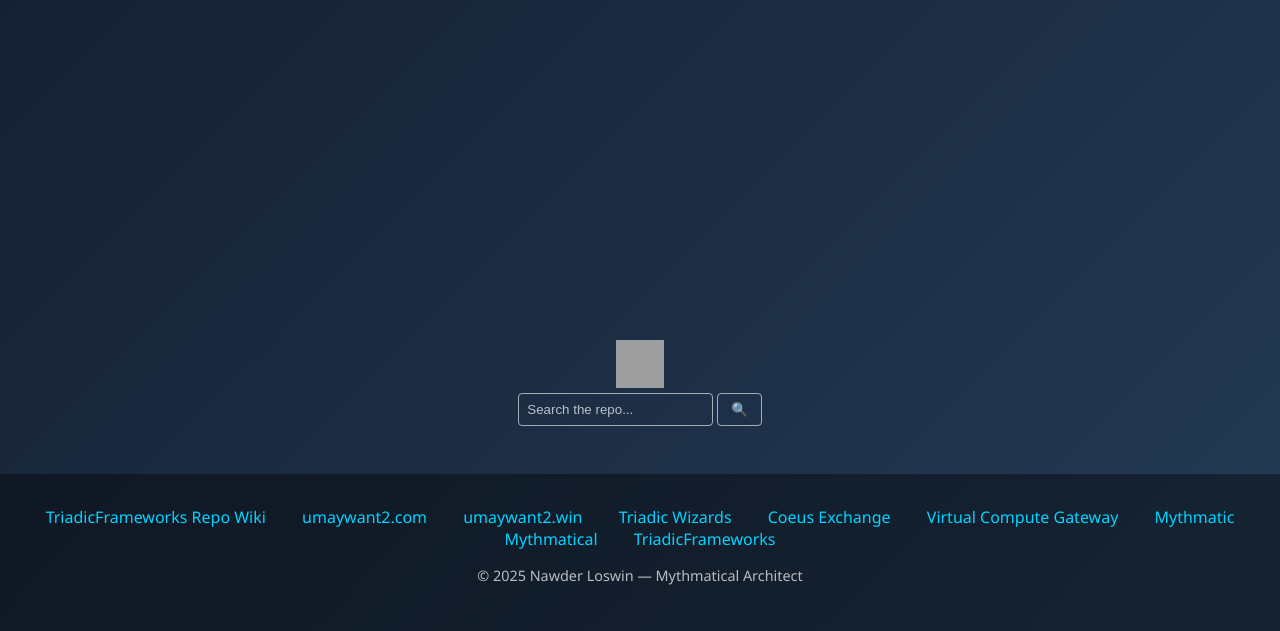
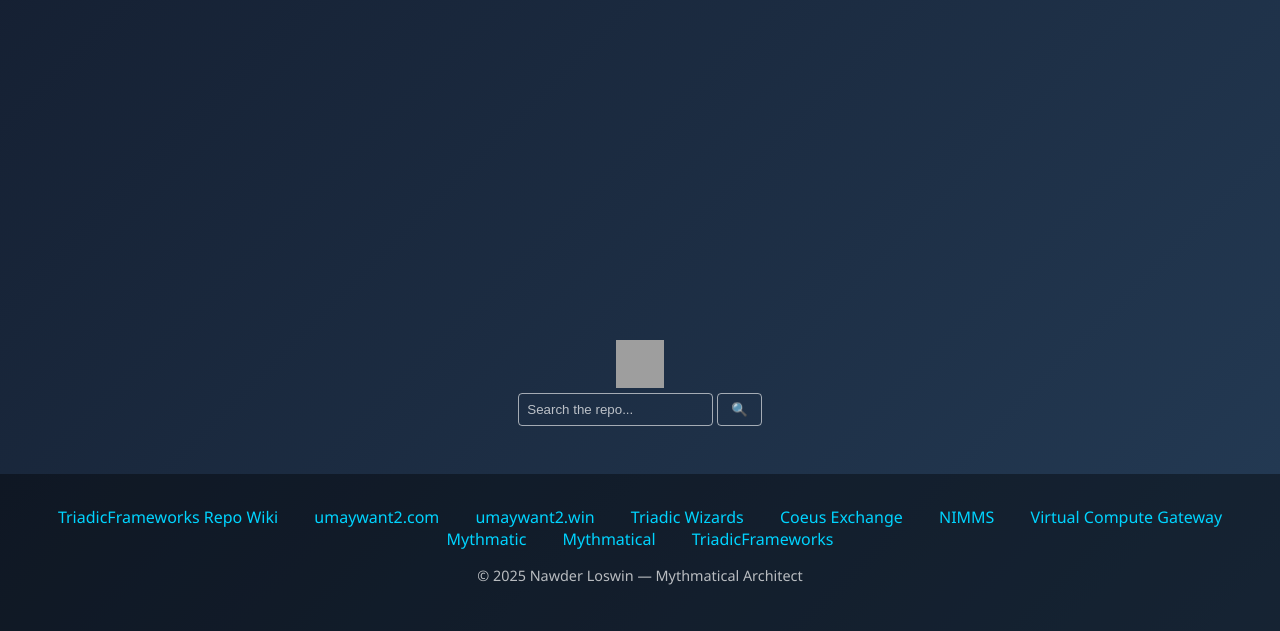
Before and after one commit to umaywant2/coeus, a plain HTML site: page index.html in a window 1280 px wide. Shown: the part 169-800 px from the top of the page. Drawn offline with Linux system fonts and the light colour scheme; grey boxes are pictures that could not be loaded.

Commit message:
Update index.html

```diff
--- a/index.html
+++ b/index.html
@@ -169,6 +169,7 @@
     <a href="https://dev.umaywant2.win">umaywant2.win</a>
     <a href="https://dev.triadicwizards.win">Triadic Wizards</a>
     <a href="https://dev.coeus.exchange">Coeus Exchange</a>
+    <a href="https://dev.nimms.com">NIMMS</a>
     <a href="https://dev.vgateway.net">Virtual Compute Gateway</a>
     <a href="https://dev.mythmatic.org">Mythmatic</a>
     <a href="https://dev.mythmatical.org">Mythmatical</a>
```
